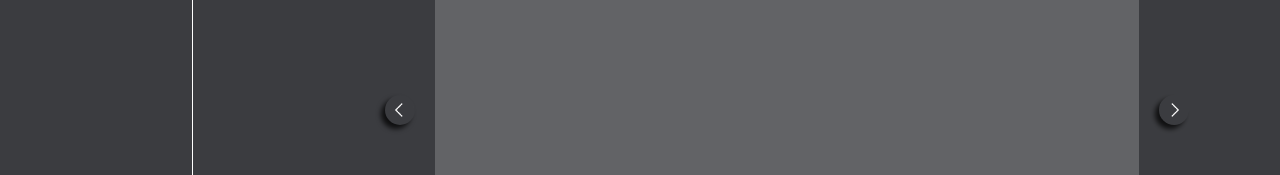
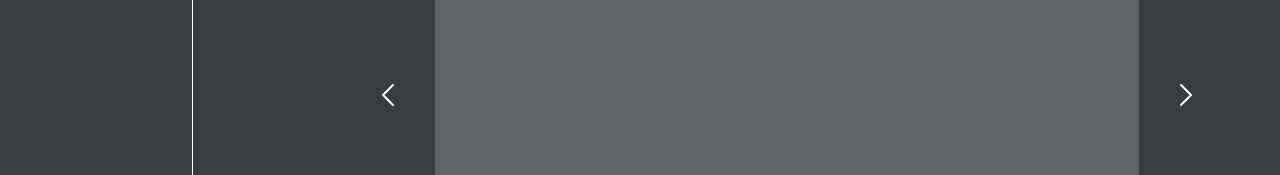
Before and after one commit to Amelie47/portfolio-v2-react, a React (Create React App) app: page / in a window 1280 px wide. Shown: the part 2712-2887 px from the top of the page. Built offline with nearby package versions, Linux system fonts and the light colour scheme.

Commit message:
Slider swipe

```diff
--- a/src/components/scss/slider-slick.scss
+++ b/src/components/scss/slider-slick.scss
@@ -1,19 +1,36 @@
+.slick-slider {
+    position: initial;
+    height: var(--height-content);
+}
+
+.slick-slide div div {
+    &:focus {
+        outline:none !important;
+    }
+}
+
+.slick-list {
+    height: 100%;
+}
+
 .slick-arrow {
     background: url('../../ressources/images/button_without_border.png') center center no-repeat!important;
     background-size: cover !important;
-    height: 30px;
-    width: 30px;
+    height: 50px;
+    width: 50px;
     border-radius: 50%;
     transition: all ease-in-out 0.2s;
 }
 
 .slick-next {
-    transform: rotate(-90deg);
-    right: -50px;
-    box-shadow: -4px -4px 5px 0px rgba(0,0,0,0.75);
+    transform: translate(0px, -50%) rotate(-90deg);
+    right: -70px;
+    //box-shadow: -4px -4px 5px 0px rgba(0,0,0,0.75);
 
     &:hover {
-        box-shadow: -1px -1px 3px 0px rgba(0,0,0,0.75);
+        // box-shadow: -1px -1px 2px 0px rgba(0,0,0,0.5);
+        // top: 51%;
+        right: -74px;
     }
 
     &::before {
@@ -22,22 +39,17 @@
 }
 
 .slick-prev {
-    transform: rotate(90deg);
-    left: -50px;
-    box-shadow: 4px 4px 5px 0px rgba(0,0,0,0.75);
+    transform: translate(0px, -50%) rotate(90deg);
+    left: -70px;
+    //box-shadow: 4px 4px 5px 0px rgba(0,0,0,0.75);
 
     &:hover {
-        box-shadow: 1px 1px 3px 0px rgba(0,0,0,0.75);
+        // box-shadow: 1px 1px 2px 0px rgba(0,0,0,0.5);
+        // top: 51%;
+        left: -74px;
     }
 
     &::before {
       display: none;
     }
 }
-
-.slick-slider {
-    position: initial;
-}
-.slick-list {
-    height: 100%;
-}
--- a/src/index.css
+++ b/src/index.css
@@ -7,6 +7,8 @@
   --main-pink-color: #F24B59;
   --main-light-color : #F2E6CE;
   --main-cold-color: #96D9D9;
+
+  --height-content: 55vh;
 
   --breakpoint-min-small-devices: 600px;
   --breakpoint-min-medium-devices: 768px;
@@ -37,7 +39,6 @@ body {
   -moz-osx-font-smoothing: grayscale;
 
   color : var(--main-text-color);
-  /* background-color: var(--main-dark-color); */
   font-family: main-font;
 
 }
@@ -73,7 +74,7 @@ h1 {
 
 .content {
   background-color: rgba(255,255,255,0.2);
-  min-height: 55vh;
+  min-height: var(--height-content);
   width: 55vw;
   margin-left: 19vw;
   margin-top: 8vh;
```
